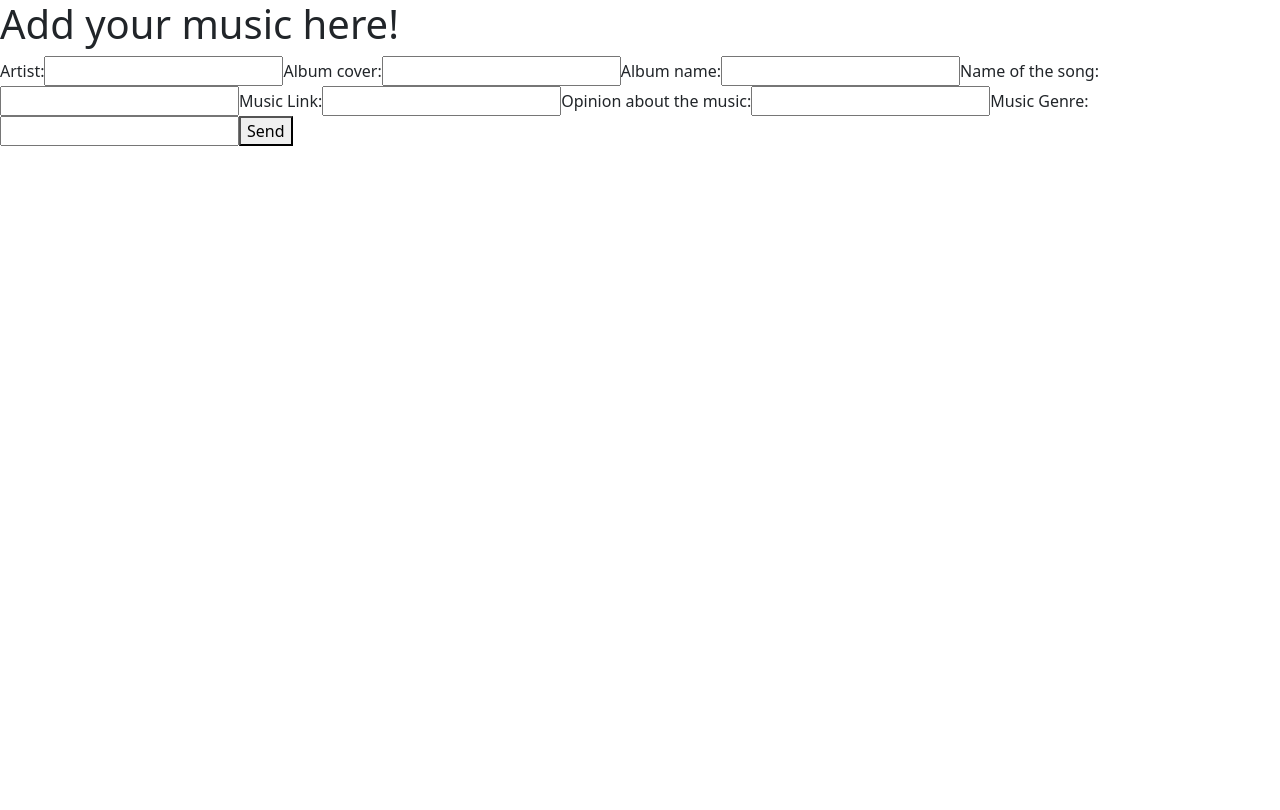
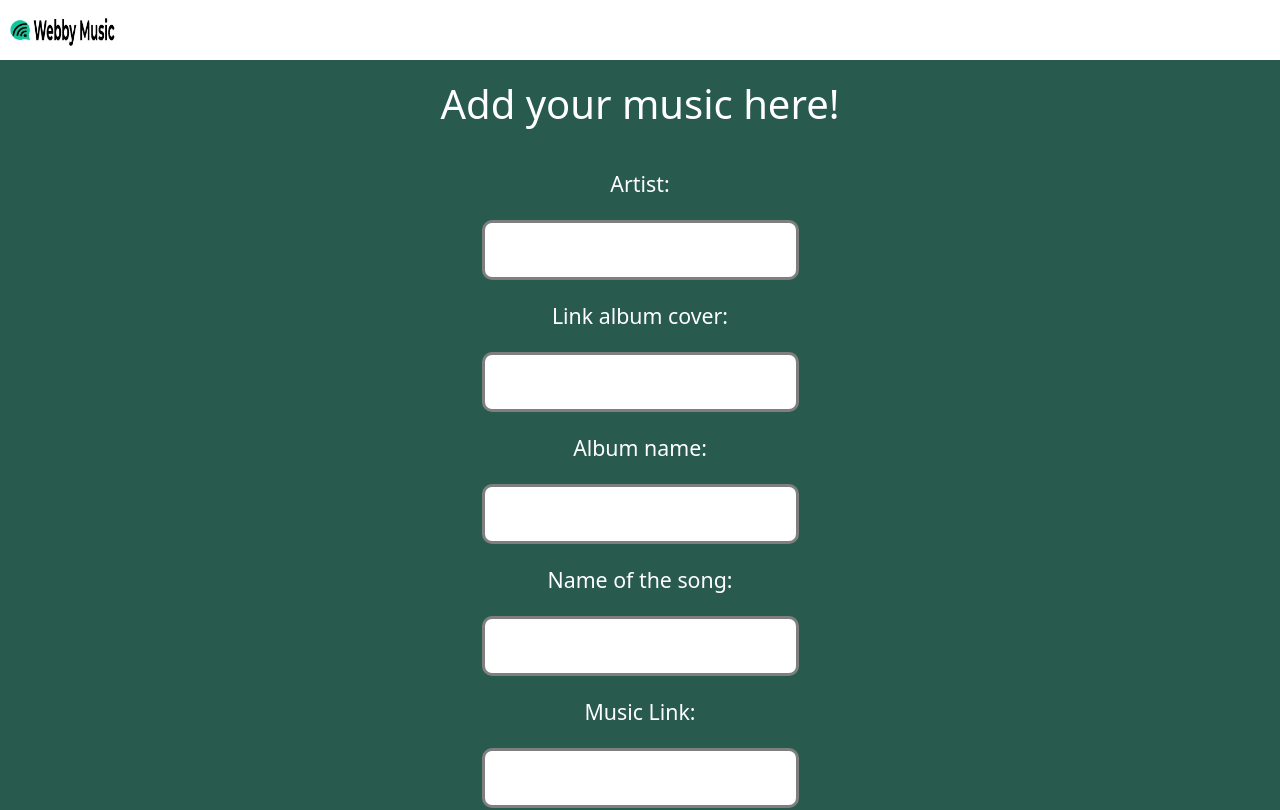
Before and after one commit to PedroICoutinho/Webby-Music, a React (Vite) app: page /create in a window 1280 px wide. Shown: the top 810 px of the page. Built offline with nearby package versions, Linux system fonts and the light colour scheme.

Commit message:
style create music

```diff
--- a/src/pages/CreatePage/addMusic.jsx
+++ b/src/pages/CreatePage/addMusic.jsx
@@ -1,6 +1,10 @@
 import { useState } from "react"
 import { api } from "../../utils/api"
 import {useNavigate} from "react-router-dom"
+import logo from "../../utils/image/logo.png"
+import style from "./style.module.css"
+import { Link } from "react-router-dom"
+
 
 export function CreatePage(){
     const[form, setForm] = useState({
@@ -34,11 +38,23 @@ export function CreatePage(){
 
     return(
         <>
+        <nav >
+        <Link to="/">
+        <img src={logo} alt="" />
+        </Link>
+        </nav>
+
+
+       <div className={style.containerPrincipal}>
+
+        <div className={style.tituloPrincipal}>
         <h1>Add your music here! </h1>
-        <form onSubmit={handleSubmit}>
+        </div>
+
+        <form  className={style.containerForms}  onSubmit={handleSubmit}>
             <label>Artist:</label>
             <input name="artista" value={form.artista} onChange={handleChange}/>
-            <label>Album cover:</label>
+            <label>Link album cover:</label>
             <input name="capa_album"  value={form.capa_album} onChange={handleChange}/>
             <label>Album name:</label>
             <input name="nome_album"  value={form.nome_album} onChange={handleChange}/>
@@ -51,8 +67,10 @@ export function CreatePage(){
             <label>Music Genre:</label>
             <input name="genero_musica" value={form.genero_musica} onChange={handleChange}/>
 
-            <button>Send</button>
+            <button className={style.buttonSend}>Send</button>
         </form>
+
+        </div>
         </>
     )
 }
--- /dev/null
+++ b/src/pages/CreatePage/style.module.css
@@ -0,0 +1,43 @@
+img{
+    width: 120px;
+    margin: 10px;
+}
+nav{
+    height: 60px;
+}
+
+.containerPrincipal{
+    background-color: #285A4E;
+    height: 100%;
+}
+
+.tituloPrincipal{
+    text-align: center;
+    color: white;
+    margin-bottom: 40px;
+    padding-top: 20px;
+}
+
+.containerForms{
+  display: flex;
+  flex-direction: column;
+  align-items: center;
+  gap: 20px;
+  color: white;
+  font-size: 16pt;
+
+}
+
+input{
+    border-radius: 10px;
+    height: 60px;
+    border: #7F7F7F solid 3px;
+}
+
+.buttonSend{
+    border-radius: 20px;
+    border: none;
+    margin: 50px;
+    width: 400px;
+    color: #414040;
+}
```
Also changed, not shown: src/utils/image/logo.png (added).
